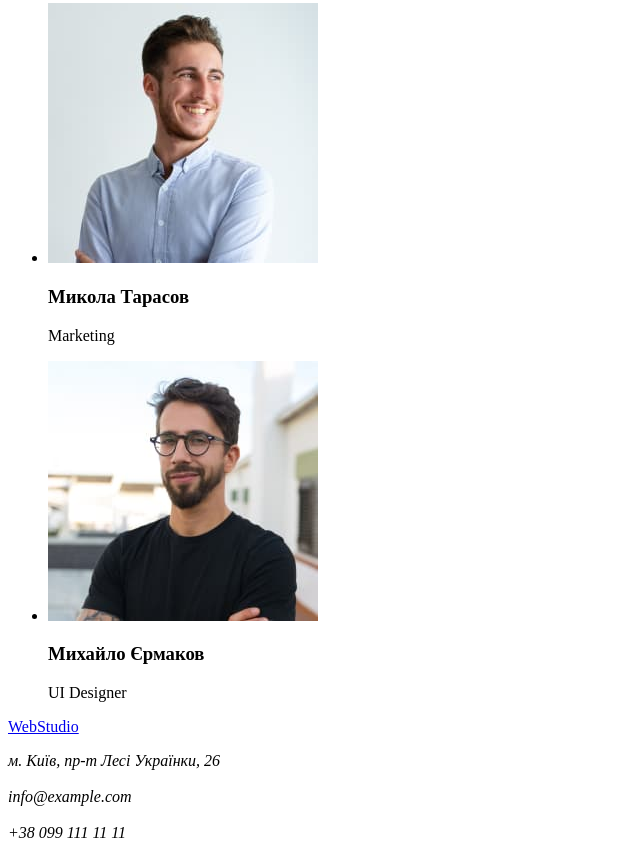
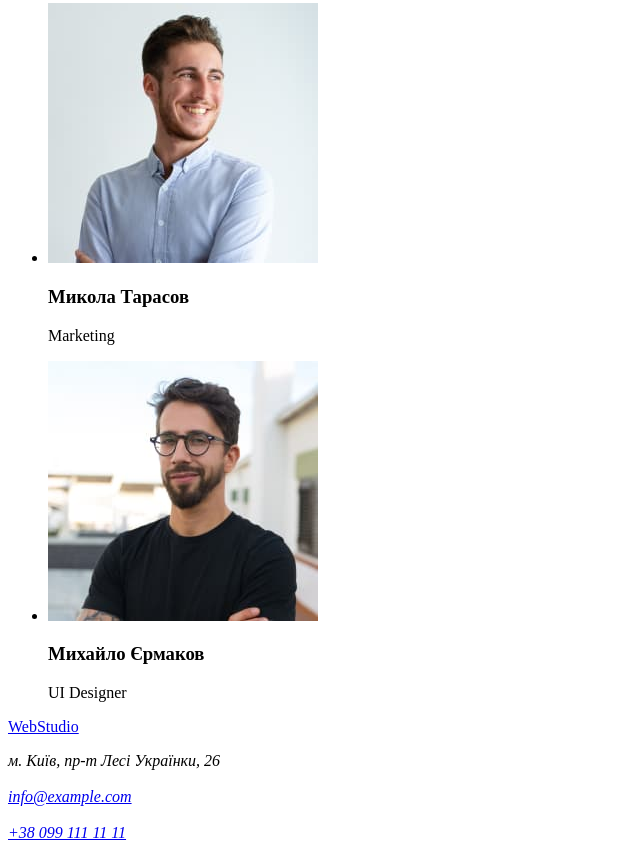
Before and after one commit to Kostya-Romanovskyi/goit-markup-hw-01, a plain HTML site: page index.html in a window 1280 px wide. Shown: the part 2333-3191 px from the top of the page, without its empty margins (0-640 px from the left). Drawn offline with Linux system fonts and the light colour scheme.

Commit message:
Додав посилання до Email та номеру телефону в footer

```diff
--- a/index.html
+++ b/index.html
@@ -137,10 +137,10 @@
           м. Київ, пр-т Лесі Українки, 26
           <br />
           <br />
-          info@example.com
+          <a href="mailto:info@example.com">info@example.com</a>
           <br />
           <br />
-          +38 099 111 11 11
+          <a href="tell:+380991111111">+38 099 111 11 11</a>
         </p>
       </address>
     </footer>
```
